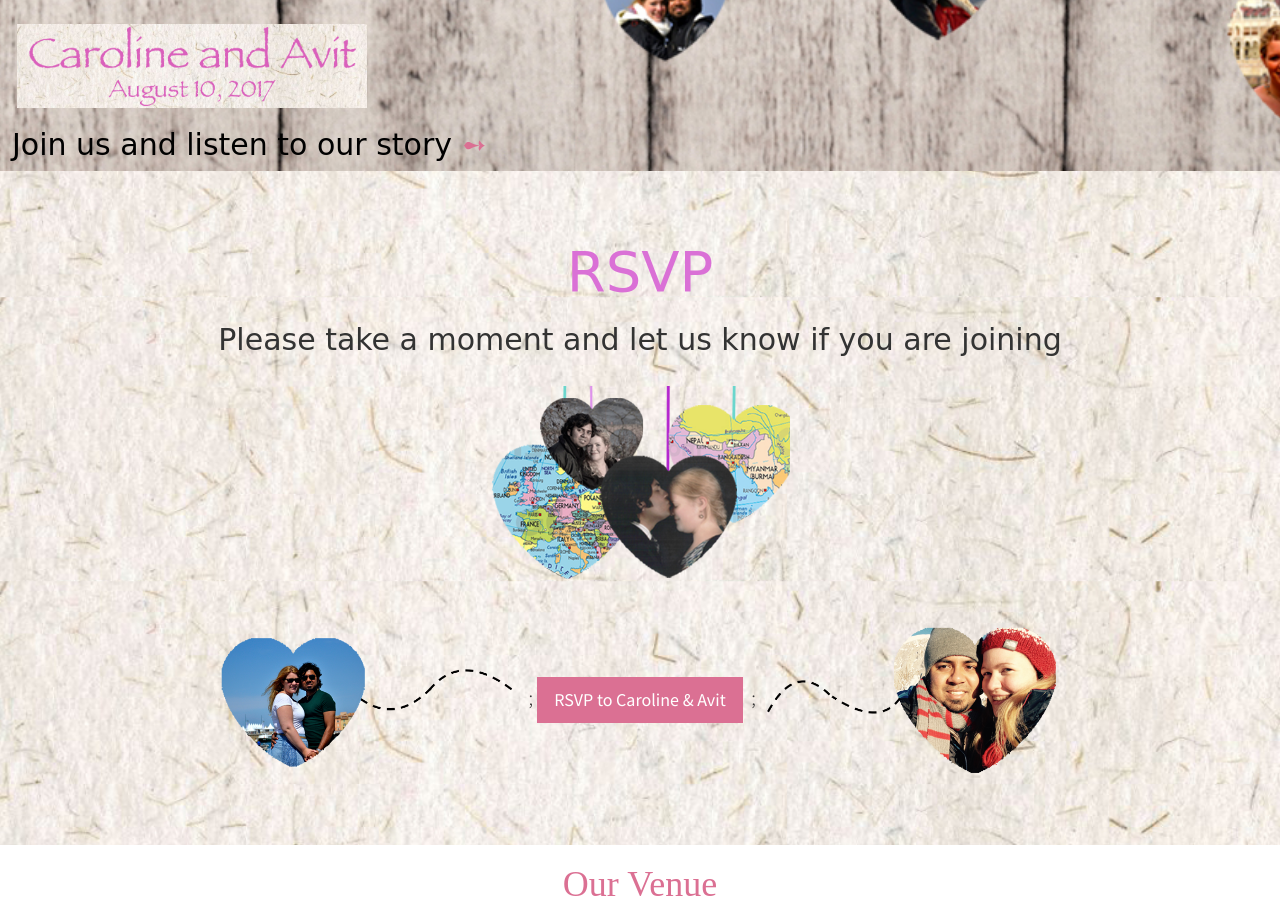
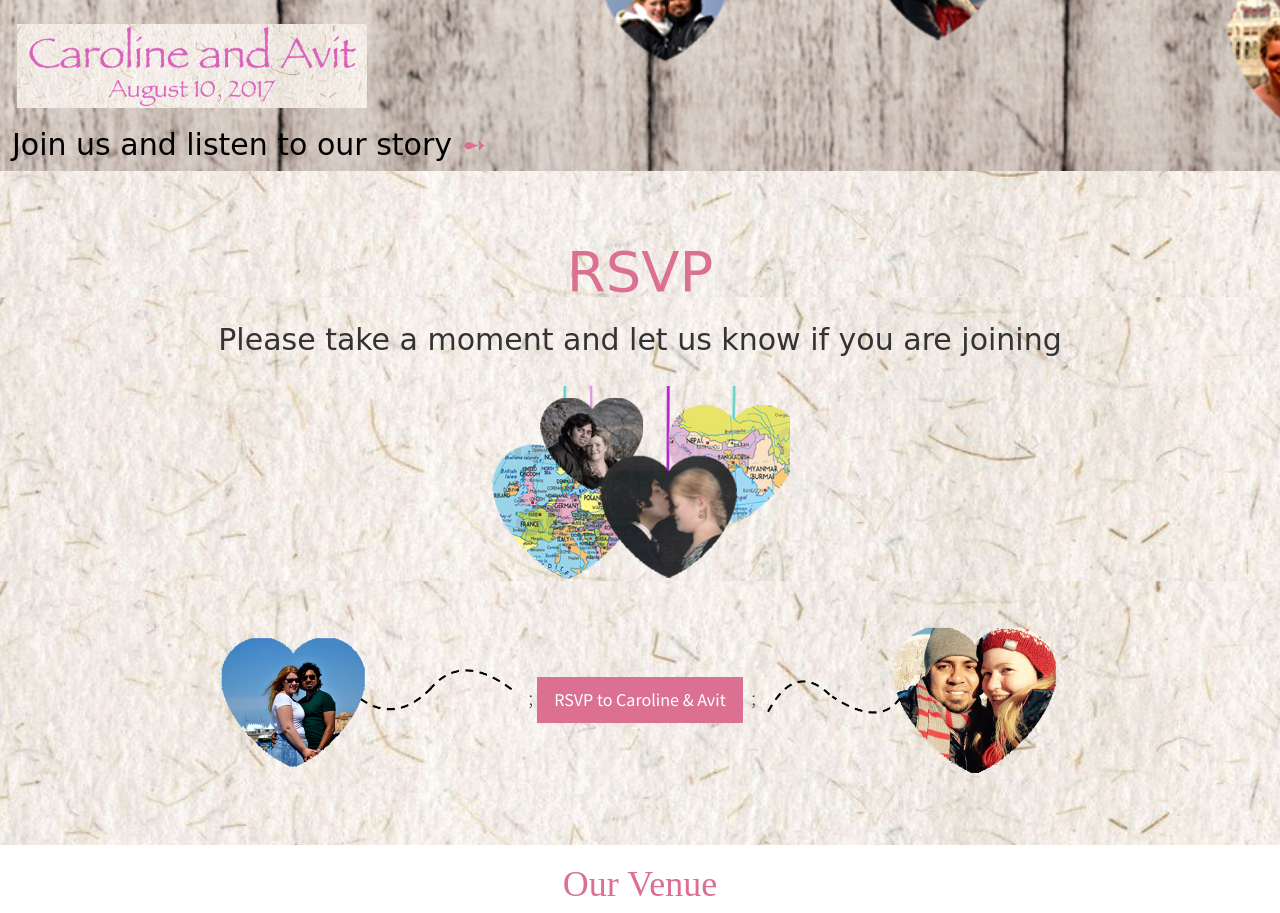
Before and after one commit to MonchiLin/carowedavit.github.io, a Jekyll site: the page built from index.html, in a window 1280 px wide. Shown: the part 729-1642 px from the top of the page. Built offline with Jekyll 4.4.1, drawn with Linux system fonts in a browser that asks for light colours; grey boxes are pictures that could not be loaded.

```diff
--- a/_includes/rsvp.html
+++ b/_includes/rsvp.html
@@ -2,7 +2,7 @@
   <div class="container">
     <div class="row">
       <div class="col-lg-12 text-center">
-      <h1 style="font-family: Comic Sans MS; font-size: 4em; color: #DA70D6;">RSVP</h1>
+      <h1 style="font-family: Comic Sans MS; font-size: 4em; color: #DB7093;">RSVP</h1>
         <h2 style="font-family: Comic Sans MS;">Please take a moment and let us know if you are joining</h2>
         <br>
         <p class="lead"><img src="img/rsvp_pic.png" alt="rsvp pic" style="width:300px;"></p>
```
